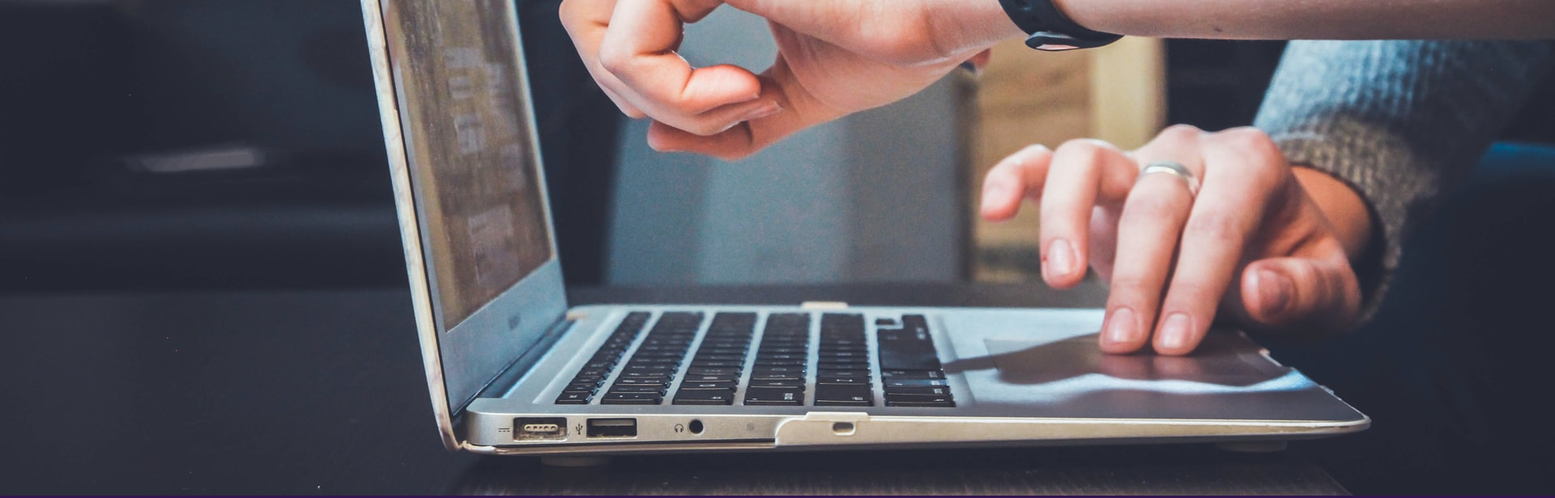
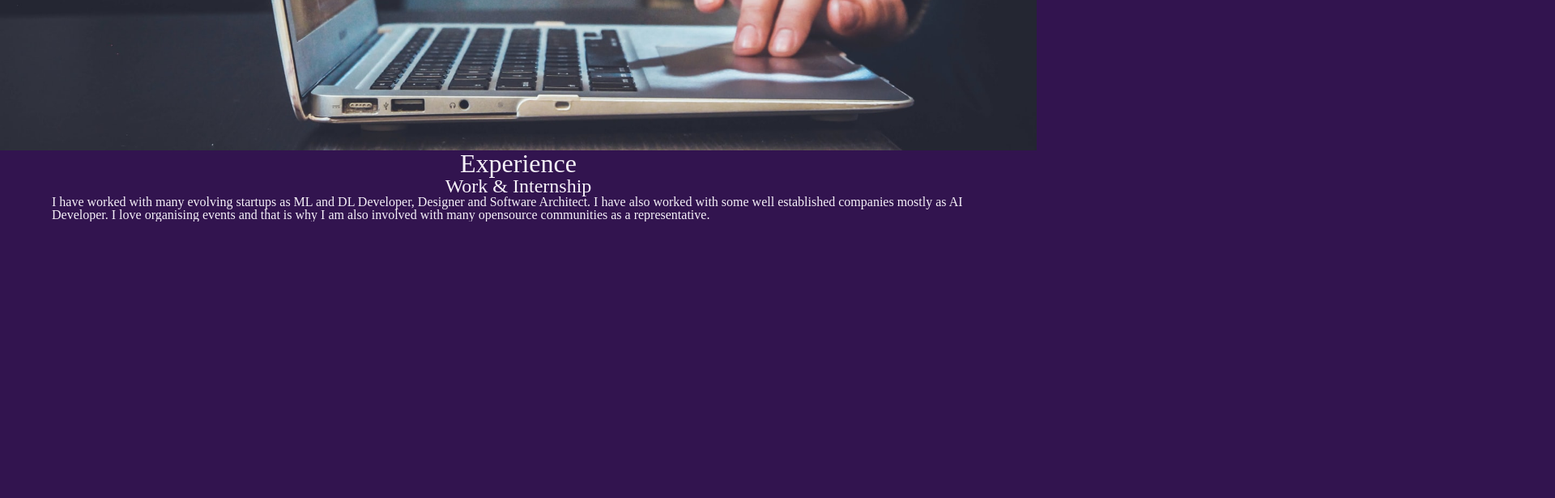
Before and after one commit to MrGio7/portfolio, a React (Create React App) app: page /experience in a window 1280 px wide. Shown: the part 723-1339 px from the top of the page at 81% size, 1920 px wide, since content can reach past the window. After the commit the page ends 997 px from the top, so only its background shows below. Built offline with nearby package versions, Linux system fonts and the light colour scheme.

Commit message:
finished experience page

```diff
--- a/src/components/navBar.js
+++ b/src/components/navBar.js
@@ -37,10 +37,10 @@ class NavBar extends React.Component {
         </div>
         <div className="navigation">
           <nav>
-            <Link to="/" onClick={(ev) => this.setState({ navOpened: false })}>
+            <Link to="/" onClick={() => this.setState({ navOpened: false })}>
               Home
             </Link>
-            <Link to="experience">Experience</Link>
+            <Link to="experience" onClick={() => this.setState({ navOpened: false })}>Experience</Link>
             {/* <Link>Education</Link>
             <Link>Experience</Link>
             <Link>Projects</Link>
--- a/src/components/pages/experience.js
+++ b/src/components/pages/experience.js
@@ -21,6 +21,9 @@ class Experience extends React.Component{
             <div className="experience">
                 <div className="expCard">
                     <img src={experienceImg} alt="experience" />
+                    <h1>Experience</h1>
+                    <h2>Work & Internship</h2>
+                    <p>I have worked with many evolving startups as ML and DL Developer, Designer and Software Architect. I have also worked with some well established companies mostly as AI Developer. I love organising events and that is why I am also involved with many opensource communities as a representative.</p>
                 </div>
             </div>
         )
--- a/src/style/index.scss
+++ b/src/style/index.scss
@@ -2,3 +2,4 @@
 @use "components/base";
 @use "components/navBar";
 @use "pages/home";
+@use "pages/experience";
--- a/src/style/pages/_experience.scss
+++ b/src/style/pages/_experience.scss
@@ -0,0 +1,33 @@
+.experience {
+    width: 100%;
+
+    .expCard{
+        width: 100%;
+        display: flex;
+        flex-direction: column;
+        justify-content: center;
+        align-items: center;
+
+
+        img{
+            width: 100%;
+        }
+
+        h1{
+            width: 90%;
+            font-size: 2rem;
+            text-align: center;
+        }
+
+        h2{
+            width: 90%;
+            font-size: 1.5rem;
+            text-align: center;
+        }
+
+        p{
+            width: 90%;
+            font-size: 1rem;
+        }
+    }
+}
```
